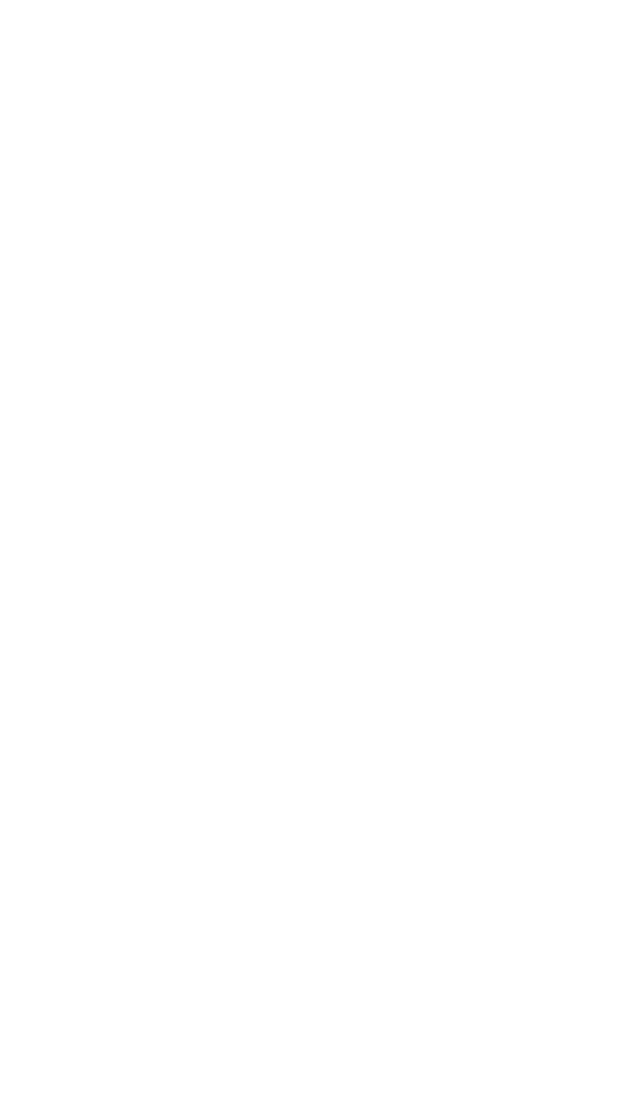
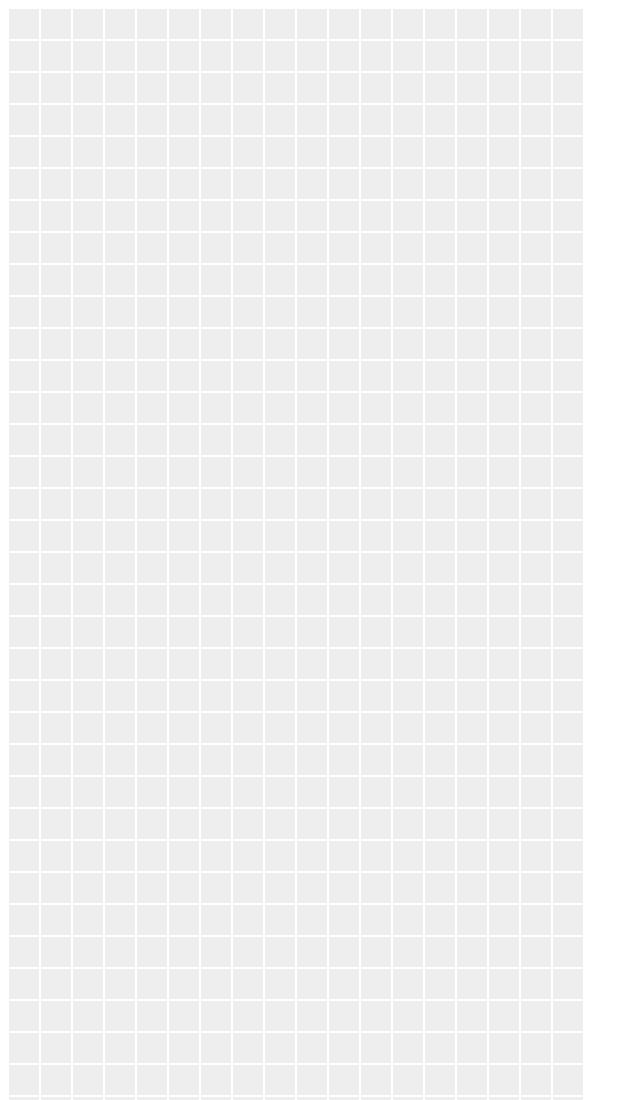
Before and after one commit to acciojob/Color-board-Ddeepika123, a website: page main.html in a window 1280 px wide. Shown: the top 1100 px of the page, without its empty margins (0-640 px from the left). Before the commit the page ends 800 px from the top, so only its background shows below. Drawn offline with Linux system fonts and the light colour scheme.

Commit message:
created a submission

```diff
--- a/main.html
+++ b/main.html
@@ -7,6 +7,8 @@
 </head>
 
 <body>
+	 <div class="container"></div>
+
 	<!-- the entire body must be written by student -->
     <script type="text/javascript" src="./script.js">
 </script>
--- a/script.js
+++ b/script.js
@@ -1 +1,29 @@
 //your JS code here. If required.
+ const container = document.querySelector(".container");
+
+    for (let i = 0; i < 800; i++) {
+      const square = document.createElement("div");
+
+      square.classList.add("square");
+
+      square.addEventListener("mouseenter", function () {
+        square.style.backgroundColor = getRandomColor();
+
+        setTimeout(function () {
+          square.style.backgroundColor = "#eee";
+        }, 1000);
+      });
+
+      container.appendChild(square);
+    }
+
+    function getRandomColor() {
+      const letters = "0123456789ABCDEF";
+      let color = "#";
+
+      for (let i = 0; i < 6; i++) {
+        color += letters[Math.floor(Math.random() * 16)];
+      }
+
+      return color;
+    }
--- a/styles.css
+++ b/styles.css
@@ -1 +1,15 @@
 /*  your css code here. If applicable */
+ .container {
+      width: 600px;
+      height: 600px;
+      display: flex;
+      flex-wrap: wrap;
+    }
+
+    .square {
+      width: 30px;
+      height: 30px;
+      background-color: #eee;
+      margin: 1px;
+      transition: background-color 1s ease;
+    }
```
